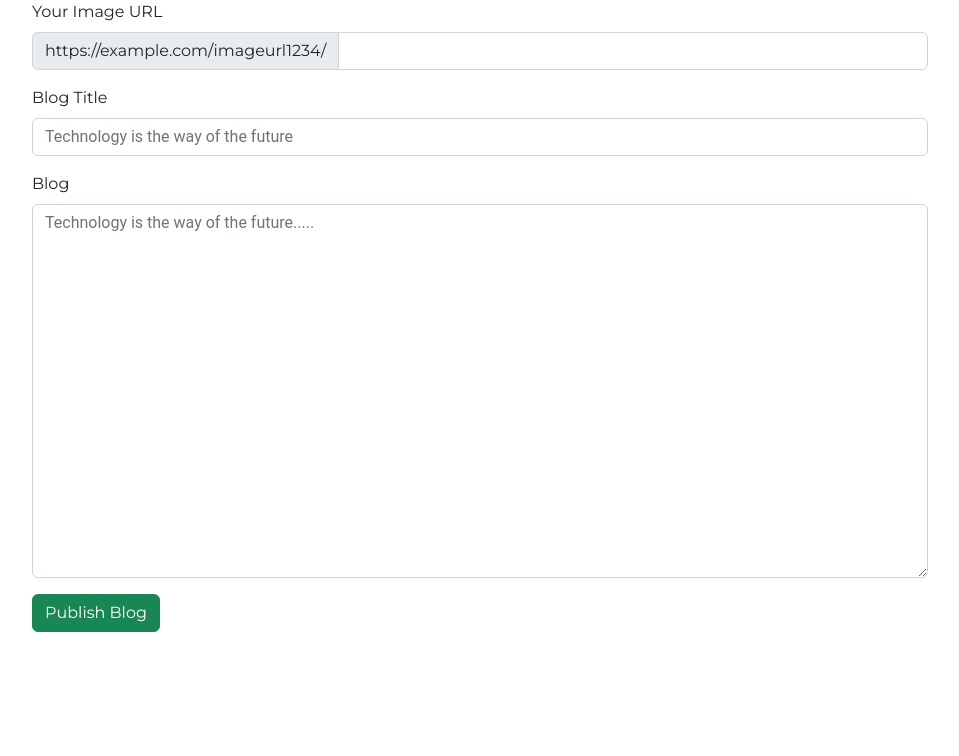
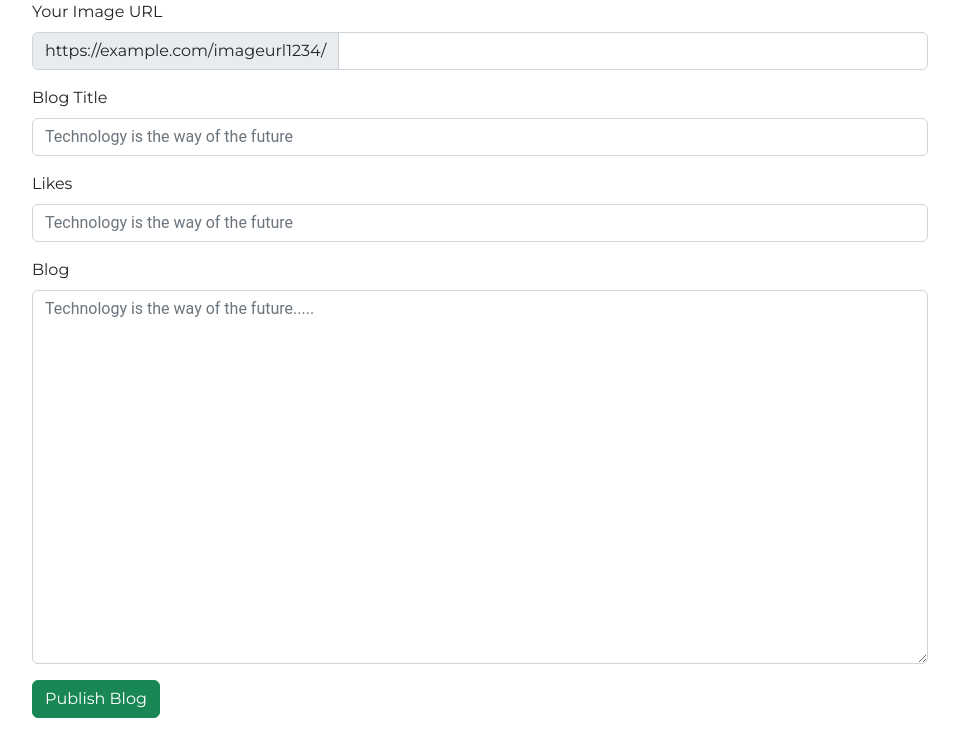
Before and after one commit to allanmauko/snitch-client, a Next.js app in the folder snitch-client/: page /BlogForm in a window 1280 px wide. Shown: the top 756 px of the page, without its empty margins (160-1119 px from the left). Built offline with nearby package versions, Linux system fonts and the light colour scheme.

Commit message:
Included a form

```diff
--- a/snitch-client/pages/BlogForm.js
+++ b/snitch-client/pages/BlogForm.js
@@ -12,9 +12,9 @@ function BlogForm() {
   const [image_url, setImageURL] = useState("");
   const [title, setTitle] = useState("");
   const [value, setValue] = useState("");
-  const [number_of_likes, setNumberOfLikes] = useState(3)
-  const [category_id, setCategoryId] = useState(3)
-  const [user_id, setUserId] = useState(3)
+  const [number_of_likes, setNumberOfLikes] = useState()
+  // const [category_id, setCategoryId] = useState(3)
+  // const [user_id, setUserId] = useState(3)
 
 // const navigate = useNavigate();
 
@@ -30,8 +30,6 @@ const handlePublishBlog = (e) => {
     title,
     value,
     number_of_likes,
-    user_id,
-    category_id
 }),
 })
   .then((response) => response.json())
@@ -59,6 +57,10 @@ const handlePublishBlog = (e) => {
         <Form.Label>Blog Title</Form.Label>
         <Form.Control type="text" placeholder="Technology is the way of the future" onChange={(e) => setTitle(e.target.value)}/>
       </Form.Group>
+      <Form.Group className="mb-3" controlId="exampleForm.ControlInput1">
+        <Form.Label>Likes</Form.Label>
+        <Form.Control type="text" placeholder="Technology is the way of the future" onChange={(e) => setNumberOfLikes(e.target.value)}/>
+      </Form.Group>
       <Form.Group className="mb-3" controlId="exampleForm.ControlTextarea1">
         <Form.Label>Blog</Form.Label>
         <Form.Control as="textarea" rows={15} placeholder="Technology is the way of the future....." onChange={(e) => setValue(e.target.value)} />
```
